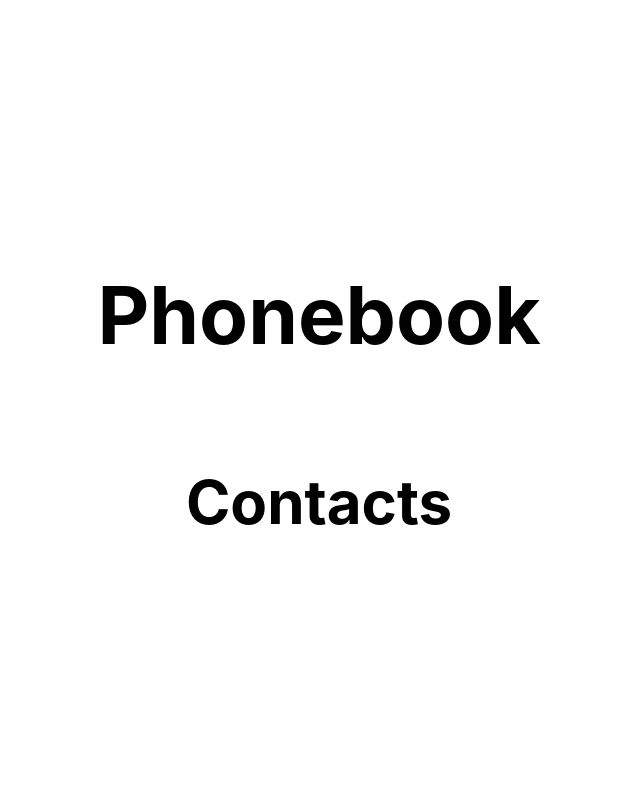
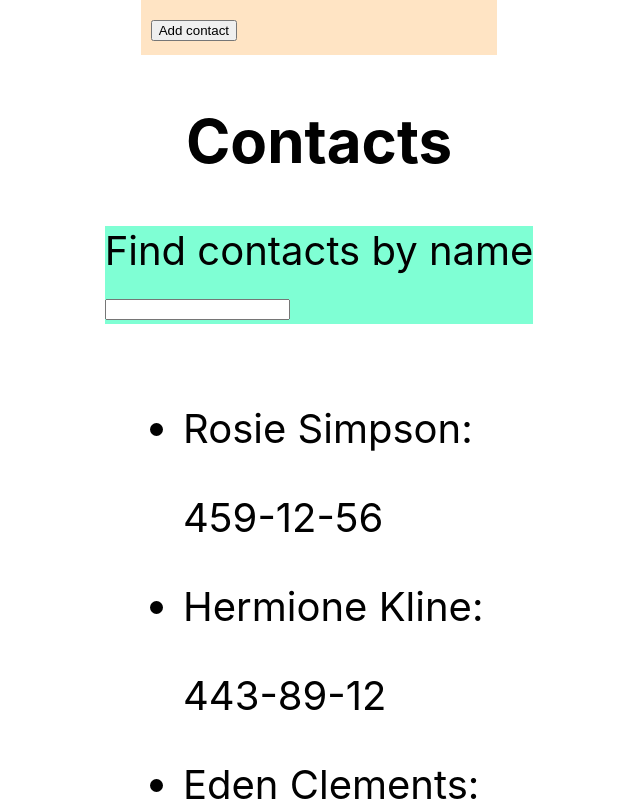
Before and after one commit to valerykyr23/goit-react-hw-02-phonebook-version2, a React (Create React App) app: page / in a window 1280 px wide. Shown: the top 801 px of the page, without its empty margins (321-961 px from the left). Built offline with nearby package versions, Linux system fonts and the light colour scheme.

Commit message:
added main logic for application

```diff
--- a/package.json
+++ b/package.json
@@ -7,6 +7,7 @@
     "@testing-library/jest-dom": "^5.16.3",
     "@testing-library/react": "^12.1.4",
     "@testing-library/user-event": "^13.5.0",
+    "nanoid": "^5.0.4",
     "react": "^18.1.0",
     "react-dom": "^18.1.0",
     "react-scripts": "5.0.1",
--- a/src/components/App.jsx
+++ b/src/components/App.jsx
@@ -1,5 +1,6 @@
 // eslint-disable-next-line
 
+import { nanoid } from 'nanoid';
 import React, { Component } from 'react';
 import { ContactForm } from './ContactForm/ContactForm';
 import { ContactList } from './ContactList/ContactList';
@@ -9,14 +10,33 @@
 export class App extends React.Component  {
 
 state = {
-  contacts: [],
-  name: ''
+  contacts: [
+    {id: 'id-1', name: 'Rosie Simpson', number: '459-12-56'},
+    {id: 'id-2', name: 'Hermione Kline', number: '443-89-12'},
+    {id: 'id-3', name: 'Eden Clements', number: '645-17-79'},
+    {id: 'id-4', name: 'Annie Copeland', number: '227-91-26'},
+  ],
+  filter: ''
 }
 
+  formSubmithandler = (data) => {
 
+
+    const newContact = {
+      id: nanoid(),
+      name: data.name,
+      number: data.number
+    }
+
+    this.setState(prevState => ({
+      contacts: [...newContact,prevState.contacts]
+    }))
+  }
 
 
   render() {
+
+    const { contacts } = this.state;
 
     return (
 
@@ -33,12 +53,12 @@
     >
         <h1>Phonebook</h1>
 
-        <ContactForm></ContactForm>
+        <ContactForm  onSubmit = {this.formSubmithandler}></ContactForm>
 
         <h2>Contacts</h2>
 
         <Filter></Filter>
-        <ContactList></ContactList>
+        <ContactList contactsList={contacts}></ContactList>
 
 
       </div>
--- a/src/components/ContactForm/ContactForm.jsx
+++ b/src/components/ContactForm/ContactForm.jsx
@@ -1,3 +1,76 @@
+// eslint-disable-next-line
+import React, { Component } from 'react';
+import css from './ContactForm.module.css';
+
+export class ContactForm extends React.Component {
+
+  state = {
+
+  name: '',
+  number: ''
+}
+
+  handleInputChange = (event) => {
+    console.log(event.currentTarget)
+    console.log(event.currentTarget.value)
+    console.log(event.currentTarget.name)
+    const { name, value } = event.currentTarget;
+  this.setState ({[name]: value})
+}
+
+  handleSubmit = (event) => {
+    event.preventDefault();
+    this.props.onSubmit(this.state);
+    this.reset();
+  }
 
 
-export const ContactForm = () => {}
+  reset = () => {
+    this.setState({name: "", number: ""})
+  }
+
+
+  render() {
+
+    return (
+
+    <form className={css.contactForm} onSubmit={this.handleSubmit}>
+      <div>
+        <label>
+          {' '}
+          Name
+          <input
+            value={this.state.name}
+            onChange={this.handleInputChange}
+            type="text"
+            name="name"
+            pattern="^[a-zA-Zа-яА-Я]+(([' -][a-zA-Zа-яА-Я ])?[a-zA-Zа-яА-Я]*)*$"
+            title="Name may contain only letters, apostrophe, dash and spaces. For example Adrian, Jacob Mercer, Charles de Batz de Castelmore d'Artagnan"
+            required
+          />
+        </label>
+      </div>
+
+      <div>
+        <label>
+          {' '}
+          Number
+          <input
+            value={this.state.number}
+            onChange={this.handleInputChange}
+            type="tel"
+            name="number"
+            pattern="\+?\d{1,4}?[-.\s]?\(?\d{1,3}?\)?[-.\s]?\d{1,4}[-.\s]?\d{1,4}[-.\s]?\d{1,9}"
+            title="Phone number must be digits and can contain spaces, dashes, parentheses and can start with +"
+            required
+          />
+        </label>
+      </div>
+
+      <button type="submit"> Add contact</button>
+    </form>
+  );
+  }
+
+
+};
--- a/src/components/ContactForm/ContactForm.module.css
+++ b/src/components/ContactForm/ContactForm.module.css
@@ -0,0 +1,11 @@
+.contactForm {
+    height: 100vh;
+            display: 'flex';
+            justify-content: 'center';
+            align-items: 'center';
+            font-size: 40;
+            color: '#010101';
+            flex-direction: column;
+            background-color: bisque;
+            padding: 10px
+}
--- a/src/components/ContactList/ContactList.jsx
+++ b/src/components/ContactList/ContactList.jsx
@@ -1,3 +1,10 @@
 
 
-export const ContactList = () => {}
+export const ContactList = ({ contactsList }) => {
+
+    return (
+        <ul>
+            {contactsList.map(({ id, name, number }) => (<li><p>{name}:</p> <span>{number}</span></li>))}
+        </ul>
+    )
+}
--- a/src/components/Filter/Filter.jsx
+++ b/src/components/Filter/Filter.jsx
@@ -1,2 +1,17 @@
+import css from "./Filter.module.css"
+export const Filter = () => {
 
-export const Filter = () => {}
+    return (
+       <div className={css.filterContainer}>
+            <label>Find contacts by name
+                <br/>
+        <input
+
+            type="text"
+            name="filter"
+
+          />
+            </label>
+            </div>
+    )
+}
--- a/src/components/Filter/Filter.module.css
+++ b/src/components/Filter/Filter.module.css
@@ -0,0 +1,5 @@
+.filterContainer {
+    display:flex;
+    flex-direction: column;
+    background-color: aquamarine;
+}
```
Also changed, not shown: 1 other file (tests, documents, lock files or other folders).
